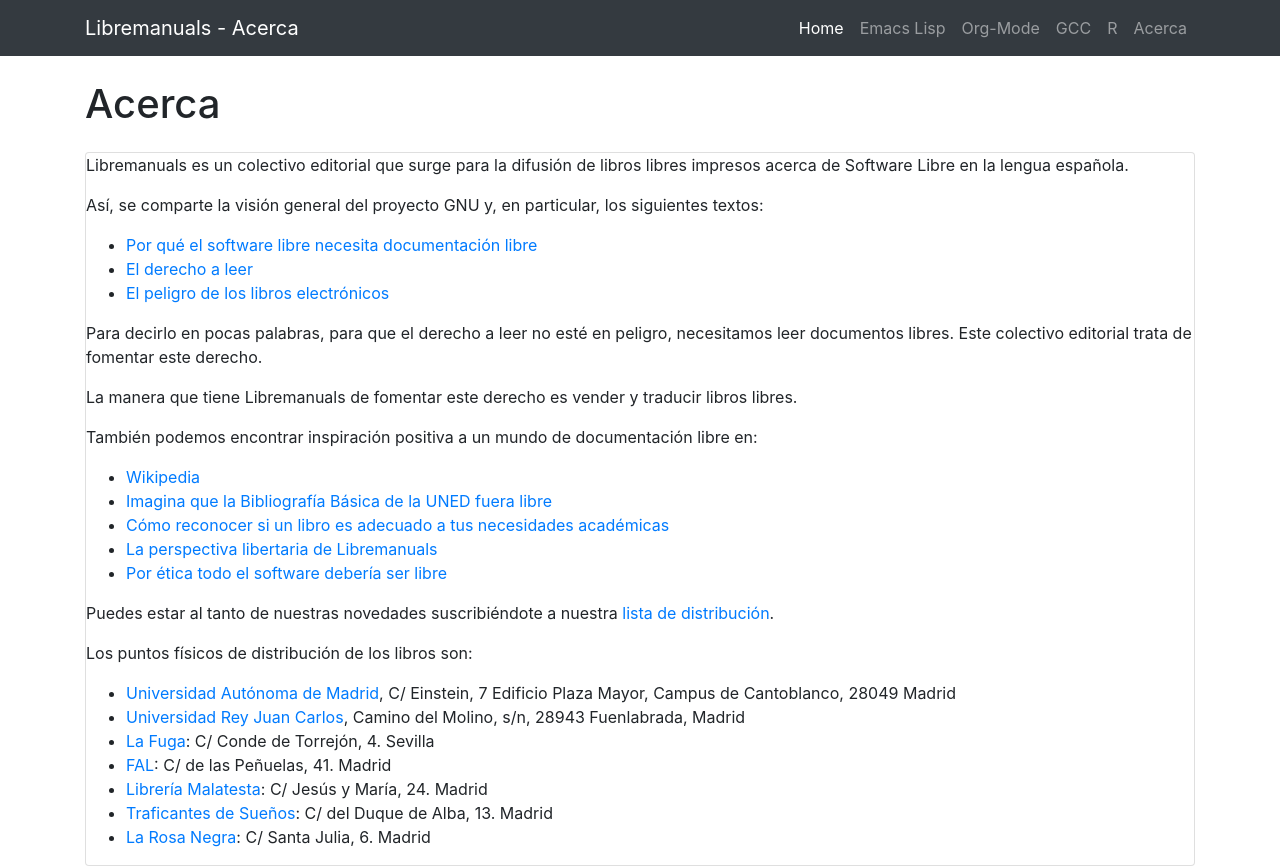
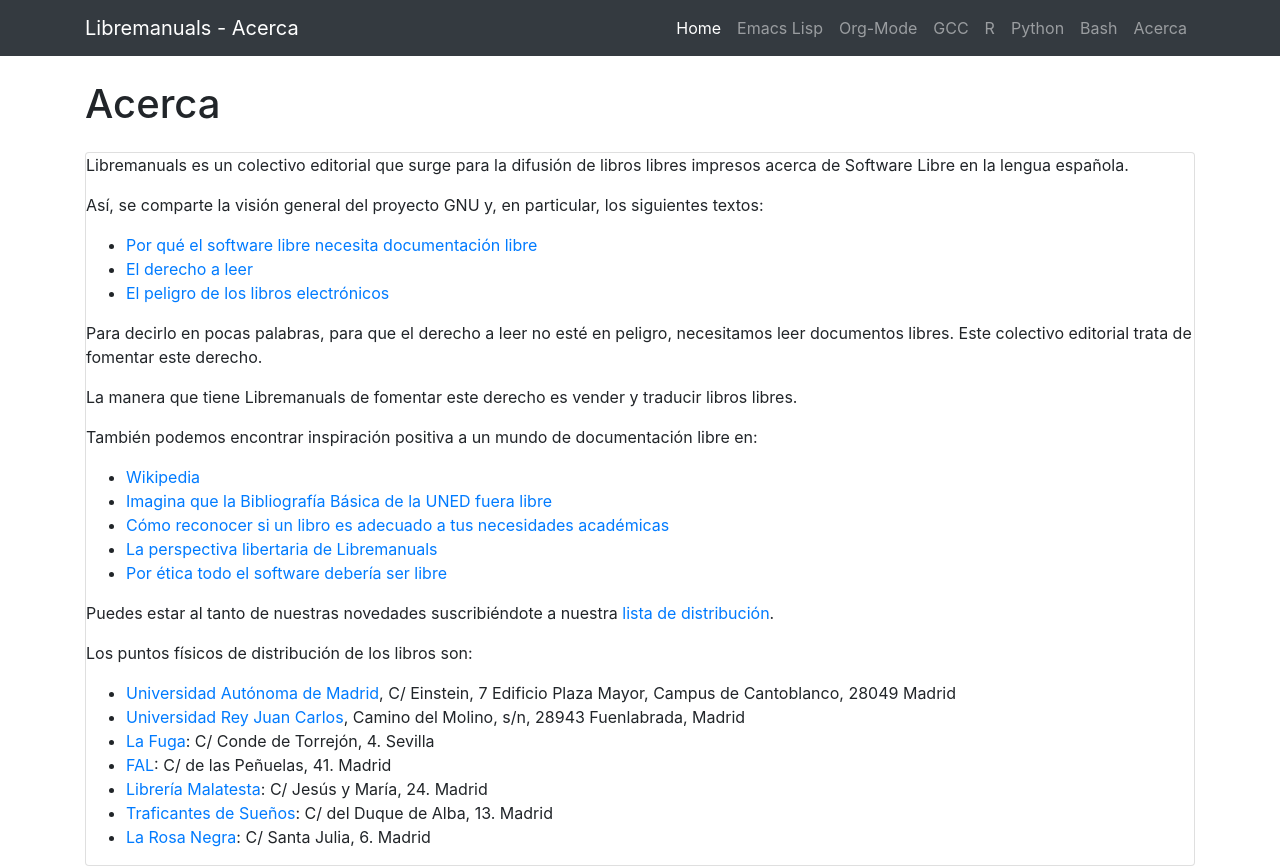
Before and after one commit to jorgesumle/libremanuals.github.io, a website: page acerca.html in a window 1280 px wide. Shown: the top 866 px of the page. Drawn offline with Linux system fonts and the light colour scheme.

Commit message:
Add Python and Bash in the index

```diff
--- a/acerca.html
+++ b/acerca.html
@@ -45,6 +45,12 @@
             </li>
             <li class="nav-item">
               <a class="nav-link" href="r.html">R</a>
+            </li>
+            <li class="nav-item">
+              <a class="nav-link" href="python.html">Python</a>
+            </li>
+            <li class="nav-item">
+              <a class="nav-link" href="bash.html">Bash</a>
             </li>
             <li class="nav-item">
               <a class="nav-link" href="acerca.html">Acerca</a>
```
